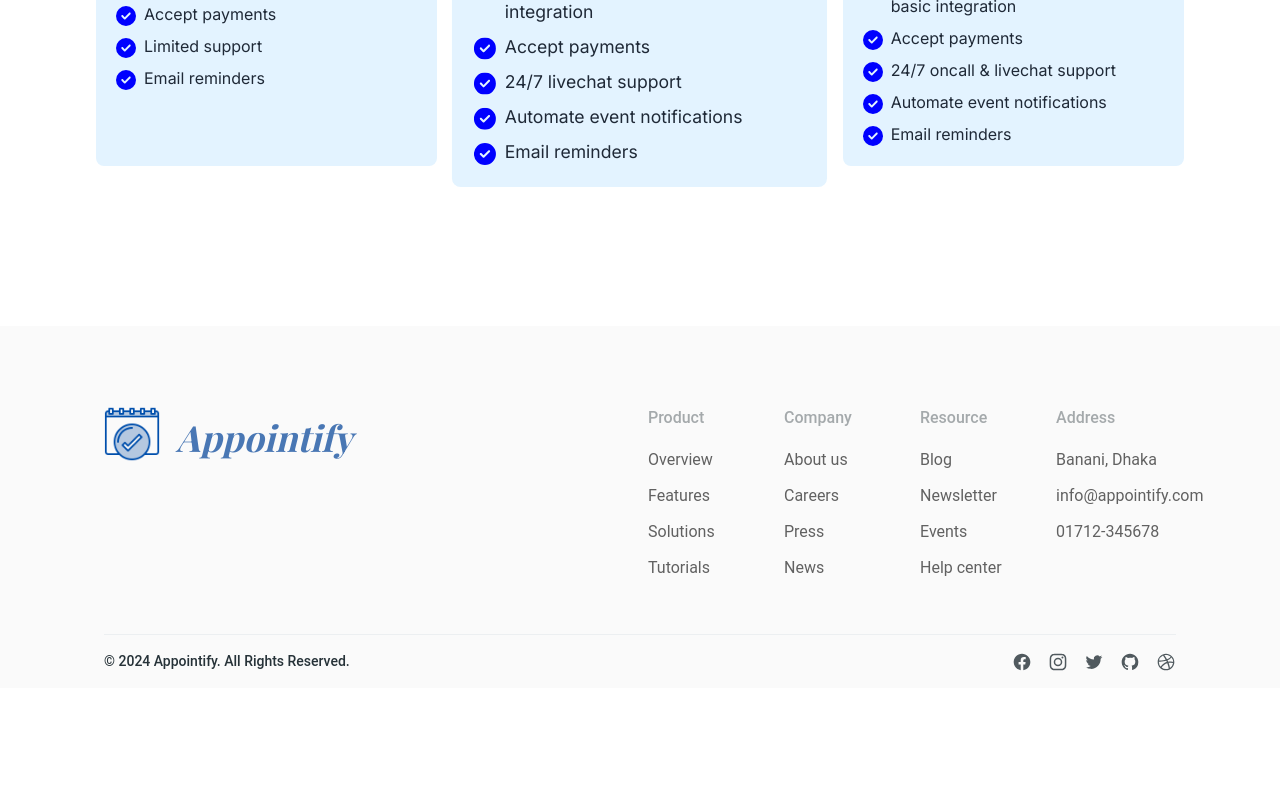
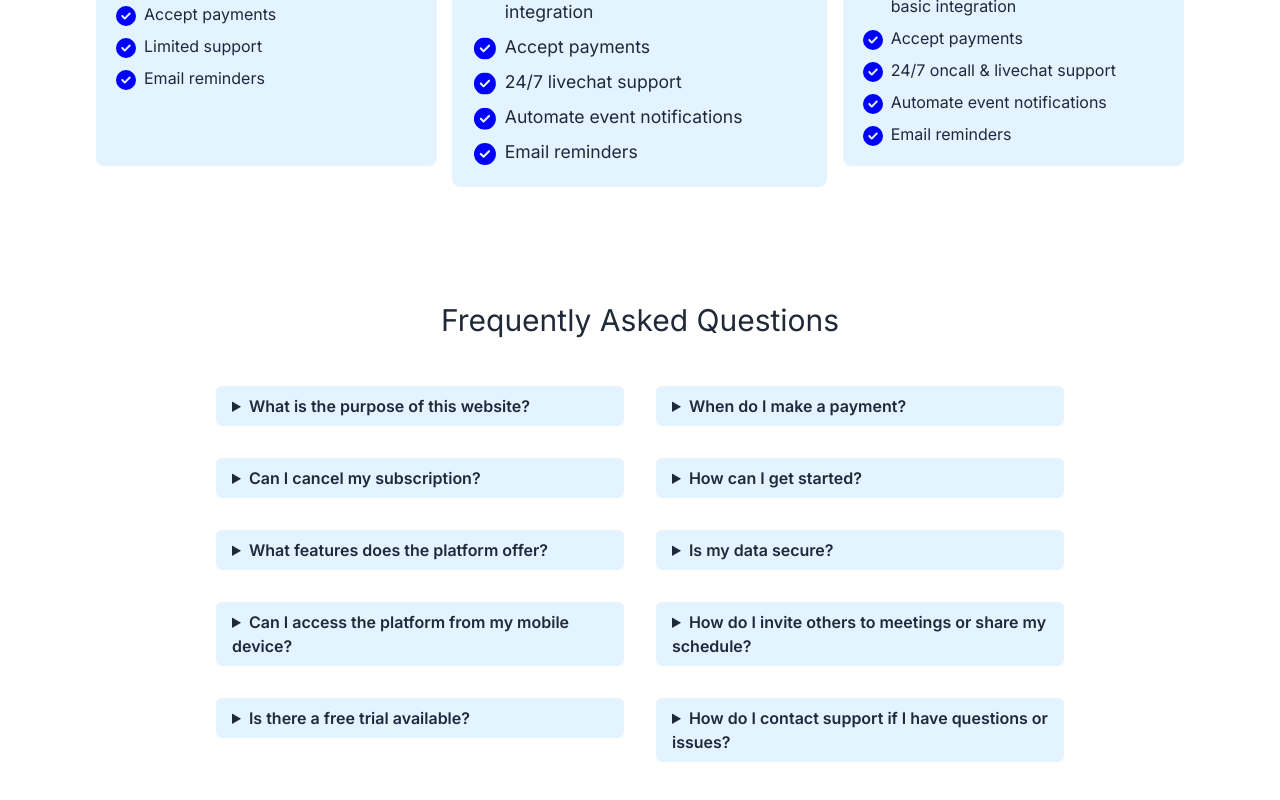
Before and after one commit to originalmahim/appointify, a React (Vite) app: page /pricing in a window 1280 px wide. Shown: the part 626-1426 px from the top of the page. Before the commit the page ends 1314 px from the top, so only its background shows below. Built offline with nearby package versions, Linux system fonts and the light colour scheme; no server answers.

Commit message:
[pricing](FAQ): added FAQ components to pricing page

```diff
--- a/src/pages/Pricing/Pricing.jsx
+++ b/src/pages/Pricing/Pricing.jsx
@@ -2,6 +2,7 @@ import { useState } from "react";
 import { Helmet } from "react-helmet-async";
 import planData from "../../../public/pricing.json";
 import Container from "../../components/Container/Container";
+import FAQ from "../../components/Faq/FAQ";
 import PricingCard from "../../components/Pricing/PricingCard";
 
 const Pricing = () => {
@@ -34,7 +35,7 @@ const Pricing = () => {
         </div>
       </div>
       <Container>
-        <div className="grid grid-cols-1 md:grid-cols-3 gap-8">
+        <div className="grid grid-cols-1 md:grid-cols-3 gap-8 mb-10">
           {planData.map((plan, index) => (
             <PricingCard
               key={plan.id}
@@ -45,6 +46,7 @@ const Pricing = () => {
           ))}
         </div>
       </Container>
+      <FAQ />
     </>
   );
 };
```
